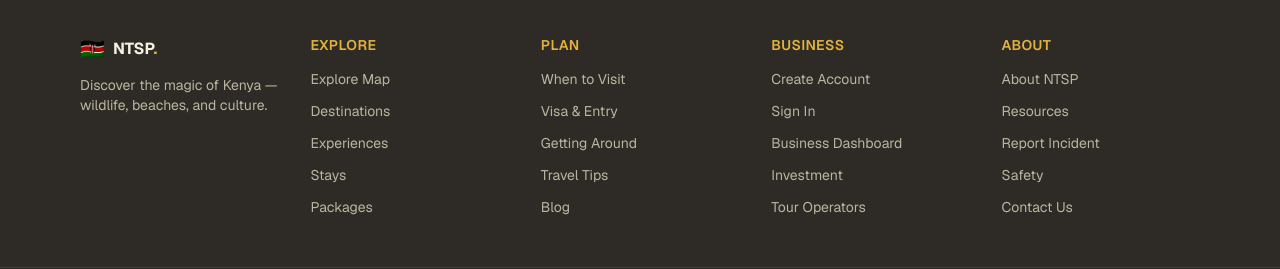
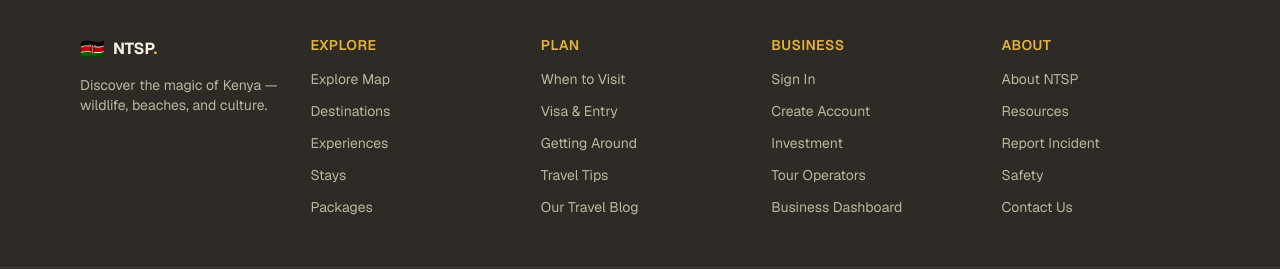
Before and after one commit to nigel-yegon/ntsp, a Next.js app: page / in a window 1280 px wide. Shown: the part 2054-2323 px from the top of the page. Built offline with nearby package versions, Linux system fonts and the light colour scheme; no server answers; the database is empty.

Commit message:
Footer layout

```diff
--- a/app/components/footer.tsx
+++ b/app/components/footer.tsx
@@ -14,15 +14,17 @@ const plan = [
   { href: "/plan/visa", label: "Visa & Entry" },
   { href: "/plan/getting-around", label: "Getting Around" },
   { href: "/plan/tips", label: "Travel Tips" },
-  { href: "/blog", label: "Blog" },
+  { href: "/blog", label: "Our Travel Blog" },
 ];
 
 const business = [
+  { href: "/login", label: "Sign In" },
   { href: "/signup", label: "Create Account" },
-  { href: "/login", label: "Sign In" },
-  { href: "/dashboard", label: "Business Dashboard" },
+
+
   { href: "/investment", label: "Investment" },
   { href: "/operators", label: "Tour Operators" },
+  { href: "/dashboard", label: "Business Dashboard" },
 ];
 
 const about = [
```
